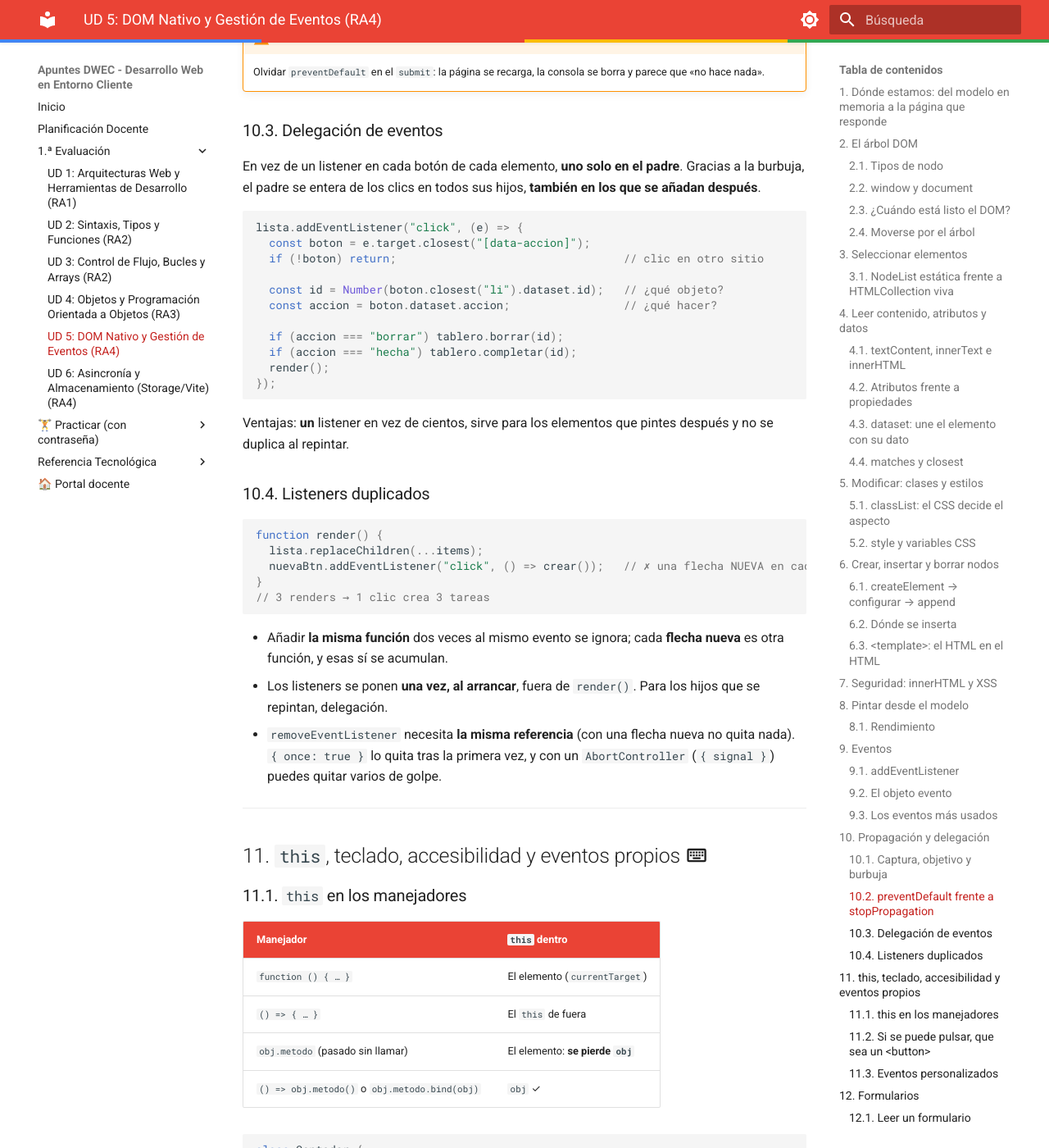
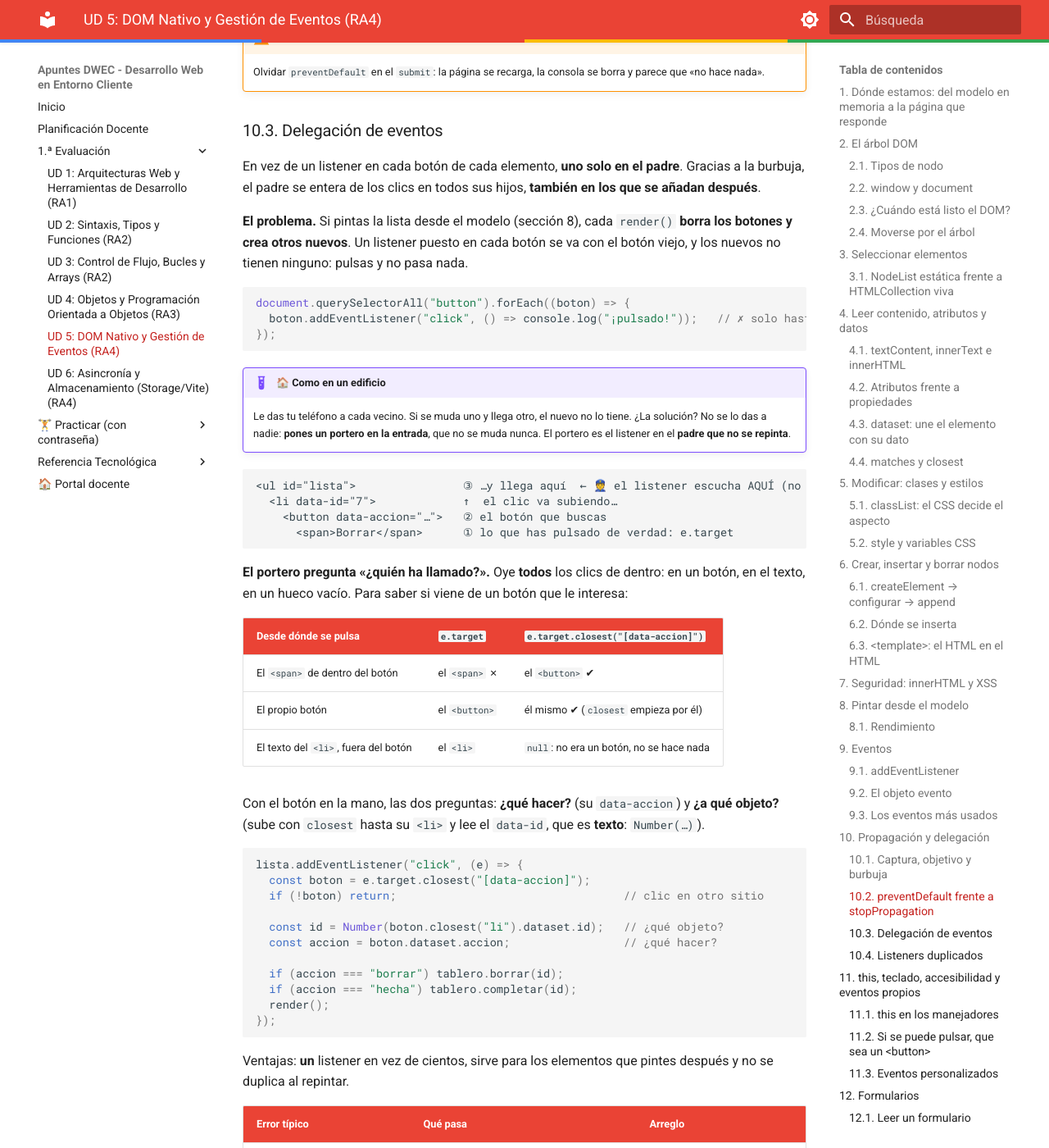
Before and after one commit to jmfiorisies/dwec, an MkDocs documentation site: the page built from docs/unidades/ud05.md, in a window 1280 px wide and 1400 px high, scrolled down 14508 px. Shown: the whole window at 82% size. Built offline with MkDocs 1.6.1 and Material for MkDocs 9.7.7, drawn with Linux system fonts in a browser that asks for light colours; some of the changed text lies outside the part shown.

Commit message:
DWEC UD5: delegación de eventos explicada despacio (10.3)
Co-Authored-By: Claude Opus 5.5 <noreply@anthropic.com>

````diff
--- a/docs/unidades/ud05.md
+++ b/docs/unidades/ud05.md
@@ -550,6 +550,34 @@ form.addEventListener("submit", (e) => {
 
 En vez de un listener en cada botón de cada elemento, **uno solo en el padre**. Gracias a la burbuja, el padre se entera de los clics en todos sus hijos, **también en los que se añadan después**.
 
+**El problema.** Si pintas la lista desde el modelo (sección 8), cada `render()` **borra los botones y crea otros nuevos**. Un listener puesto en cada botón se va con el botón viejo, y los nuevos no tienen ninguno: pulsas y no pasa nada.
+
+```javascript
+document.querySelectorAll("button").forEach((boton) => {
+  boton.addEventListener("click", () => console.log("¡pulsado!"));   // ✗ solo hasta el primer render()
+});
+```
+
+!!! example "🏠 Como en un edificio"
+    Le das tu teléfono a cada vecino. Si se muda uno y llega otro, el nuevo no lo tiene. ¿La solución? No se lo das a nadie: **pones un portero en la entrada**, que no se muda nunca. El portero es el listener en el **padre que no se repinta**.
+
+```text
+<ul id="lista">                ③ …y llega aquí  ← 👮 el listener escucha AQUÍ (no se repinta)
+  <li data-id="7">             ↑  el clic va subiendo…
+    <button data-accion="…">   ② el botón que buscas
+      <span>Borrar</span>      ① lo que has pulsado de verdad: e.target
+```
+
+**El portero pregunta «¿quién ha llamado?».** Oye **todos** los clics de dentro: en un botón, en el texto, en un hueco vacío. Para saber si viene de un botón que le interesa:
+
+| Desde dónde se pulsa | `e.target` | `e.target.closest("[data-accion]")` |
+|---|---|---|
+| El `<span>` de dentro del botón | el `<span>` ✗ | el `<button>` ✔ |
+| El propio botón | el `<button>` | él mismo ✔ (`closest` empieza por él) |
+| El texto del `<li>`, fuera del botón | el `<li>` | `null`: no era un botón, no se hace nada |
+
+Con el botón en la mano, las dos preguntas: **¿qué hacer?** (su `data-accion`) y **¿a qué objeto?** (sube con `closest` hasta su `<li>` y lee el `data-id`, que es **texto**: `Number(…)`).
+
 ```javascript
 lista.addEventListener("click", (e) => {
   const boton = e.target.closest("[data-accion]");
@@ -565,6 +593,15 @@ lista.addEventListener("click", (e) => {
 ```
 
 Ventajas: **un** listener en vez de cientos, sirve para los elementos que pintes después y no se duplica al repintar.
+
+| Error típico | Qué pasa | Arreglo |
+|---|---|---|
+| El listener **dentro de `render()`** | Cada repintado añade otro: un clic se ejecuta 2, 3, 4 veces | Una vez, al arrancar (10.4) |
+| Leer **`e.target.dataset`** directamente | Si pulsan en el `<span>`, sale `undefined` | `e.target.closest(…)` |
+| Escuchar en algo **que se repinta** | El listener desaparece con el elemento viejo | En el padre fijo: el contenedor de la lista |
+
+!!! tip "En una frase"
+    No le pongas un oído a cada botón: pon **uno solo en el padre que nunca se borra** y, cuando llegue un clic, sube con `closest` para saber qué botón fue y de qué elemento.
 
 ### 10.4. Listeners duplicados
 
````
